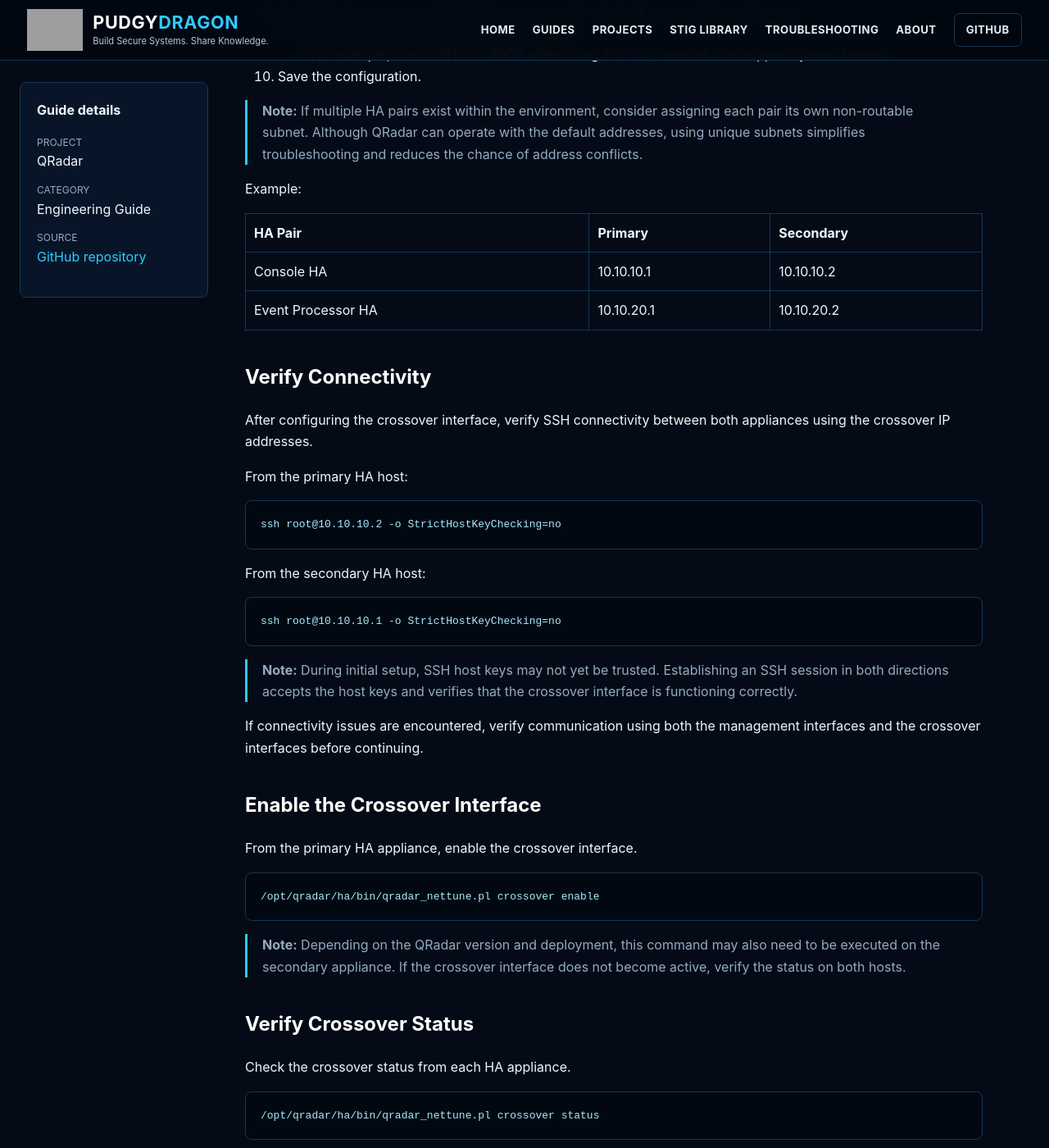
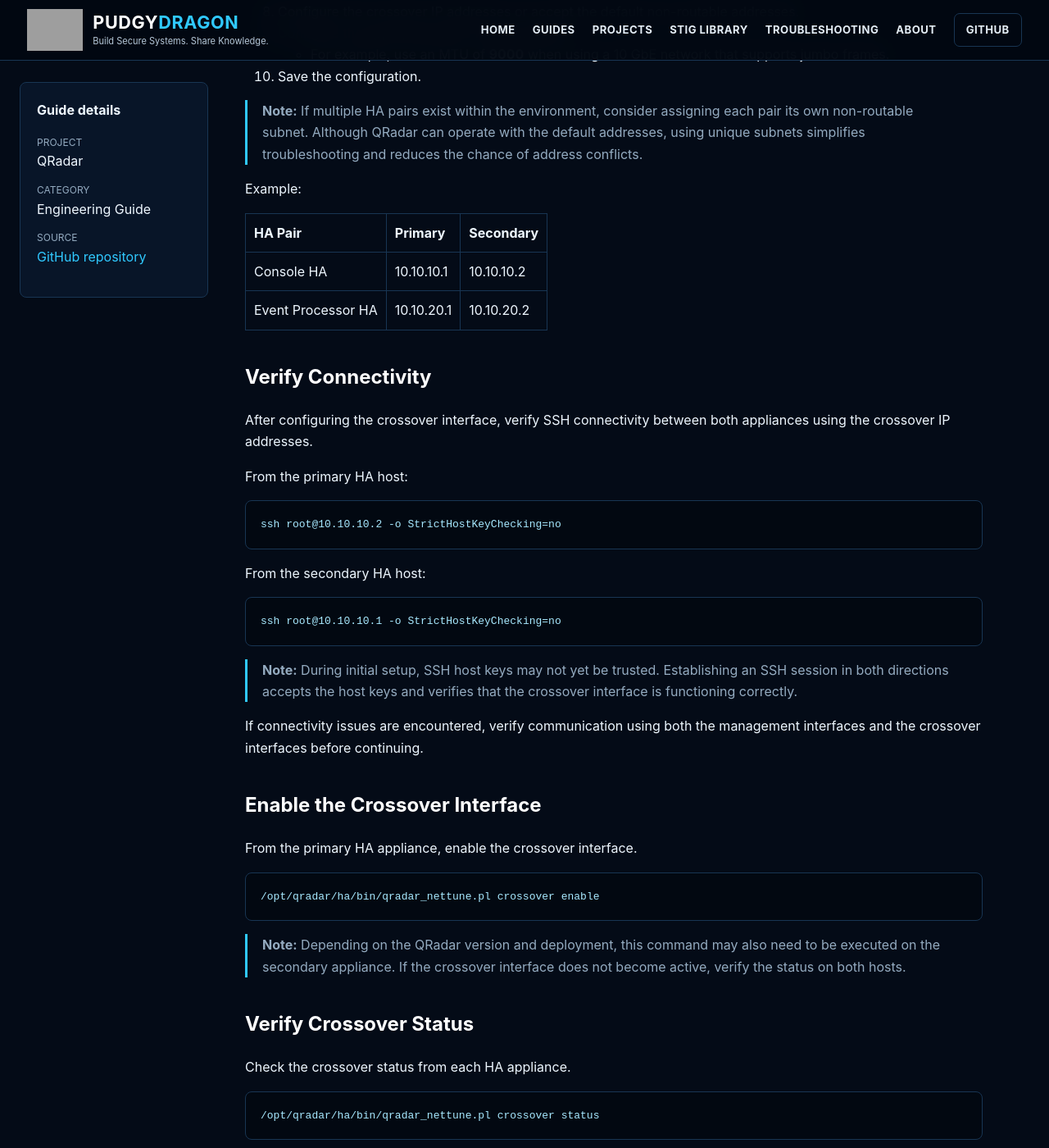
Before and after one commit to PudgyDragon/pudgydragon.github.io, a Jekyll site: the page built from _guides/qradar-guides-ha-crossover-cable.md, in a window 1280 px wide and 1400 px high, scrolled down 940 px. Shown: the whole window at 82% size. Built offline with Jekyll 4.4.1, drawn with Linux system fonts in a browser that asks for light colours; grey boxes are pictures that could not be loaded.

Commit message:
Add files via upload

```diff
--- a/assets/css/style.css
+++ b/assets/css/style.css
@@ -399,3 +399,85 @@
   .hero-inner { padding-bottom: 38px; }
   .button { padding-inline: 14px; }
 }
+
+/* Mobile guide width and overflow safeguards */
+html,
+body {
+  max-width: 100%;
+  overflow-x: clip;
+}
+
+.doc-layout,
+.doc-layout > *,
+.prose {
+  min-width: 0;
+}
+
+.prose {
+  width: 100%;
+  overflow-wrap: anywhere;
+  word-break: normal;
+}
+
+.prose a {
+  overflow-wrap: anywhere;
+  word-break: break-word;
+}
+
+.prose pre {
+  width: 100%;
+  max-width: 100%;
+  overflow-x: auto;
+  white-space: pre;
+  -webkit-overflow-scrolling: touch;
+}
+
+.prose table {
+  display: block;
+  width: 100%;
+  max-width: 100%;
+  overflow-x: auto;
+  -webkit-overflow-scrolling: touch;
+}
+
+@media (max-width: 700px) {
+  .page-hero .wrap,
+  .doc-layout.wrap {
+    width: calc(100% - 32px);
+    max-width: none;
+  }
+
+  .page-hero {
+    padding: 48px 0 42px;
+  }
+
+  .page-hero h1 {
+    font-size: clamp(2rem, 10vw, 3rem);
+    overflow-wrap: anywhere;
+  }
+
+  .doc-layout {
+    gap: 0;
+  }
+
+  .doc-layout aside {
+    width: 100%;
+    margin-top: 38px;
+  }
+
+  .doc-layout .prose {
+    max-width: 100%;
+    padding-top: 52px;
+  }
+
+  .prose pre {
+    padding: 14px;
+    border-radius: 7px;
+    font-size: .82rem;
+  }
+
+  .prose ul,
+  .prose ol {
+    padding-left: 1.35rem;
+  }
+}
```
